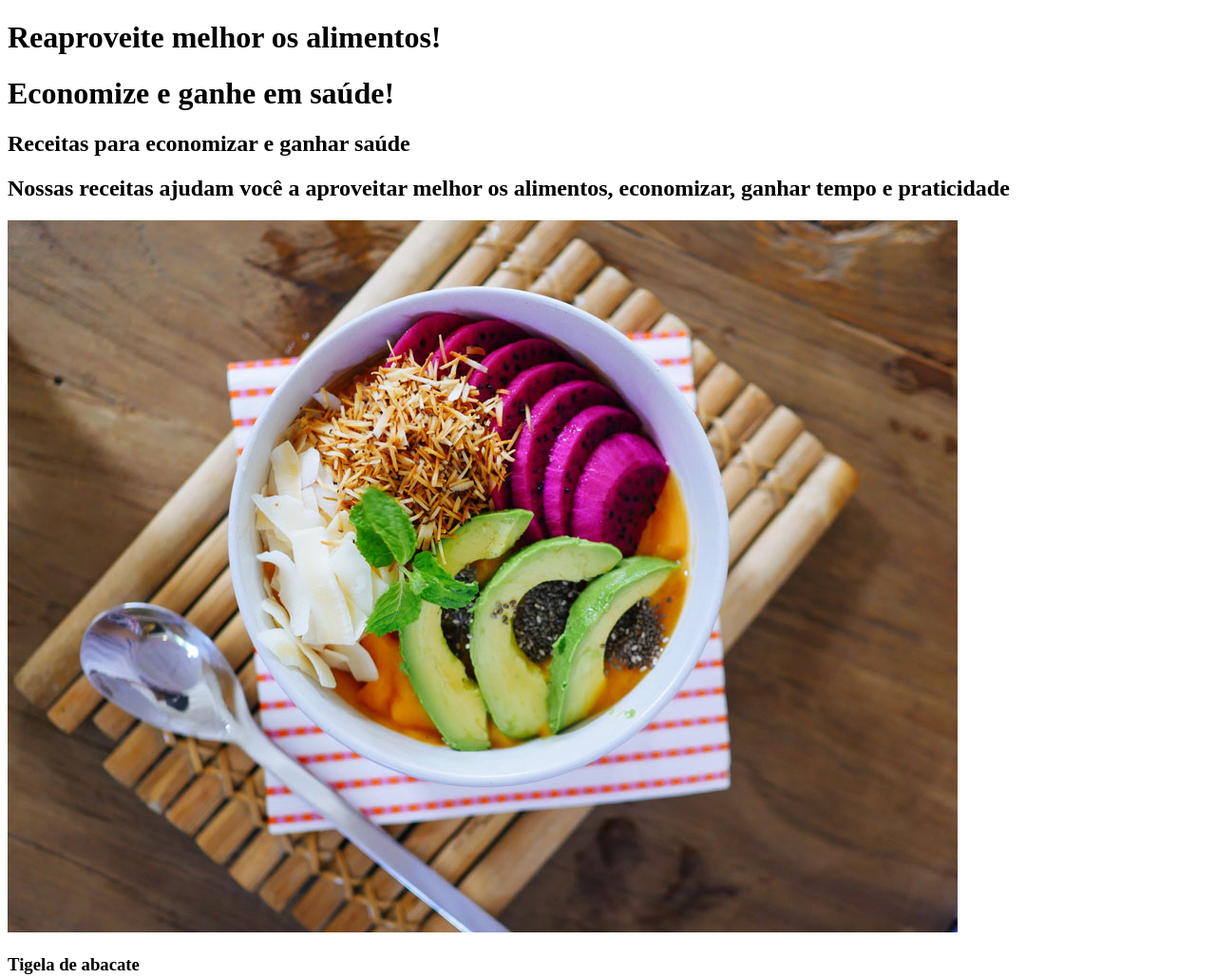
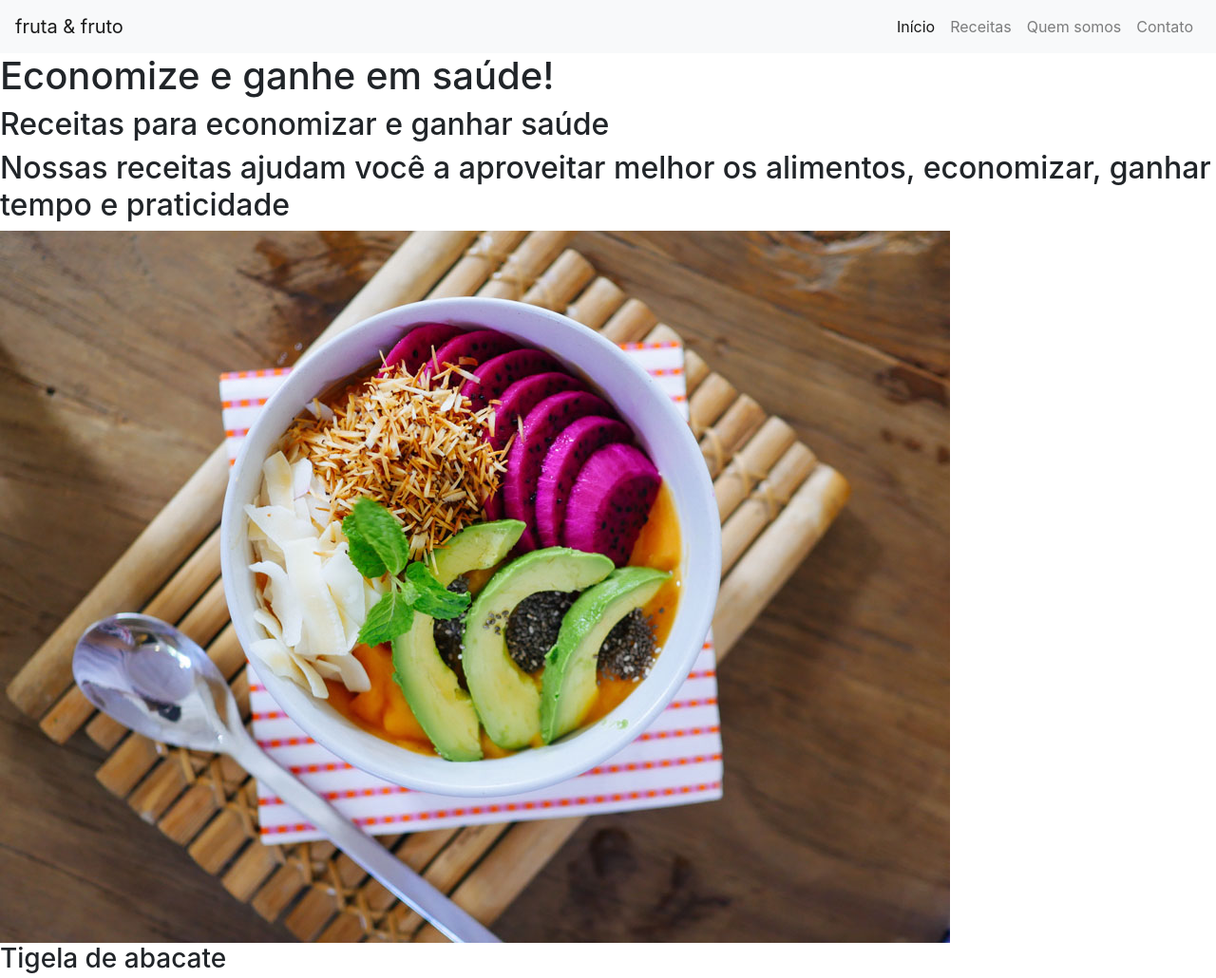
Before and after one commit to CleytonPinheiro/intro-bootstrap4, a plain HTML site: page index.html in a window 1280 px wide. Shown: the top 1030 px of the page at 95% size. Drawn offline with nearby package versions, Linux system fonts and the light colour scheme.

Commit message:
Add nab bar

```diff
--- a/index.html
+++ b/index.html
@@ -5,10 +5,26 @@
   <meta charset="utf-8">
   <meta name="viewport" content="width=device-width, initial-scale=1">
   <title>fruta e fruto</title>
+  <link rel="stylesheet" href="https://stackpath.bootstrapcdn.com/bootstrap/4.3.1/css/bootstrap.min.css" integrity="sha384-ggOyR0iXCbMQv3Xipma34MD+dH/1fQ784/j6cY/iJTQUOhcWr7x9JvoRxT2MZw1T" crossorigin="anonymous">
   <link rel="stylesheet" type="text/css" href="src/style.css">
 </head>
 
 <body>
+<nav class="navbar navbar-expand-lg navbar-light bg-light fixed-top">
+  <a class="navbar-brand" href="#">fruta & fruto</a>
+  <button class="navbar-toggler" type="button" data-toggle="collapse" data-target="#navbarNavAltMarkup" aria-controls="navbarNavAltMarkup" aria-expanded="false" aria-label="Toggle navigation">
+    <span class="navbar-toggler-icon"></span>
+  </button>
+  <div class="collapse navbar-collapse justify-content-end" id="navbarNavAltMarkup">
+    <div class="navbar-nav">
+      <a class="nav-item nav-link active" href="#">Início <span class="sr-only">(current)</span></a>
+      <a class="nav-item nav-link" href="#">Receitas</a>
+      <a class="nav-item nav-link" href="#">Quem somos</a>
+      <a class="nav-item nav-link" href="#">Contato</a>
+    </div>
+  </div>
+</nav>
+
   <title>fruto & fruta</title>
 
   <h1>Reaproveite melhor os alimentos!</h1>
@@ -43,7 +59,9 @@
   </p>
 
   <p>contato:<a href="mailto:email@frutafruto.com.br">email@frutafruto.com.br</a></p>
-
+  <script src="https://code.jquery.com/jquery-3.3.1.slim.min.js" integrity="sha384-q8i/X+965DzO0rT7abK41JStQIAqVgRVzpbzo5smXKp4YfRvH+8abtTE1Pi6jizo" crossorigin="anonymous"></script>
+  <script src="https://cdnjs.cloudflare.com/ajax/libs/popper.js/1.14.7/umd/popper.min.js" integrity="sha384-UO2eT0CpHqdSJQ6hJty5KVphtPhzWj9WO1clHTMGa3JDZwrnQq4sF86dIHNDz0W1" crossorigin="anonymous"></script>
+  <script src="https://stackpath.bootstrapcdn.com/bootstrap/4.3.1/js/bootstrap.min.js" integrity="sha384-JjSmVgyd0p3pXB1rRibZUAYoIIy6OrQ6VrjIEaFf/nJGzIxFDsf4x0xIM+B07jRM" crossorigin="anonymous"></script>
   <script src=""></script>
 
 </body>
```
